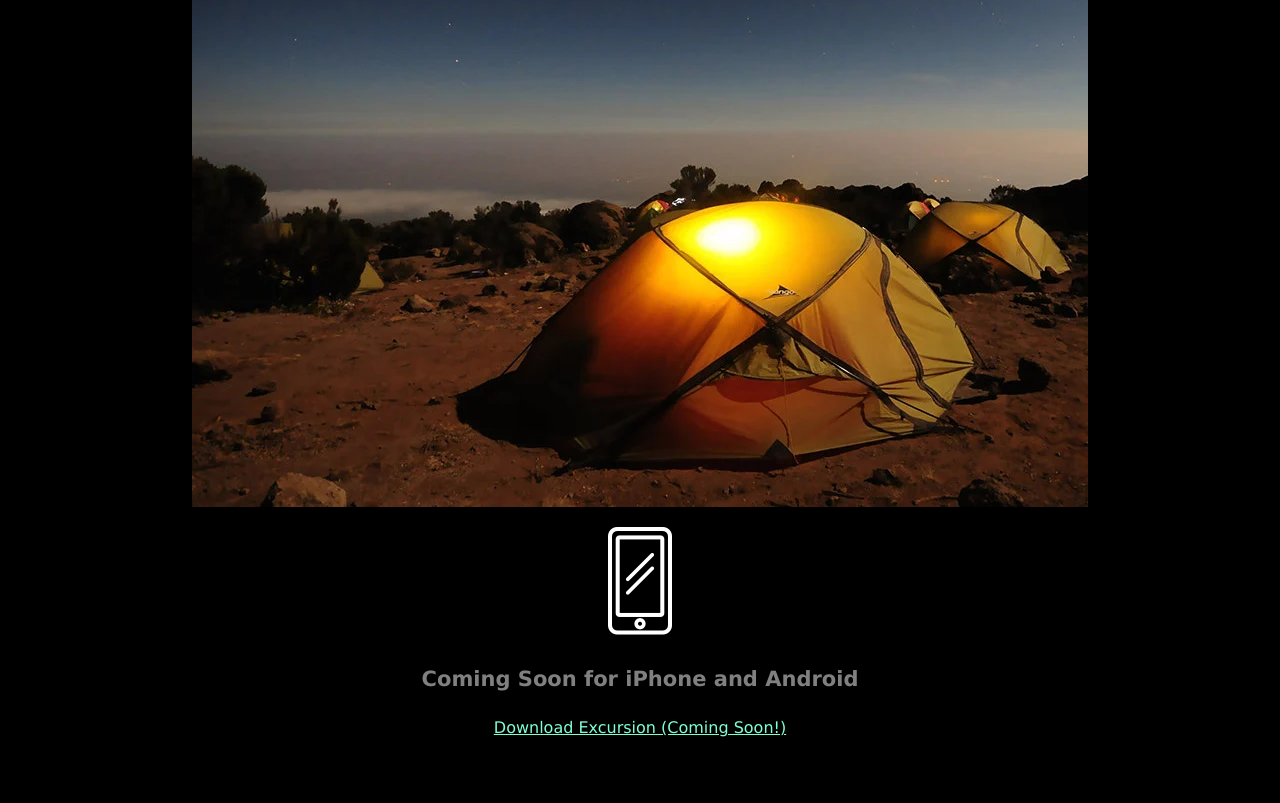
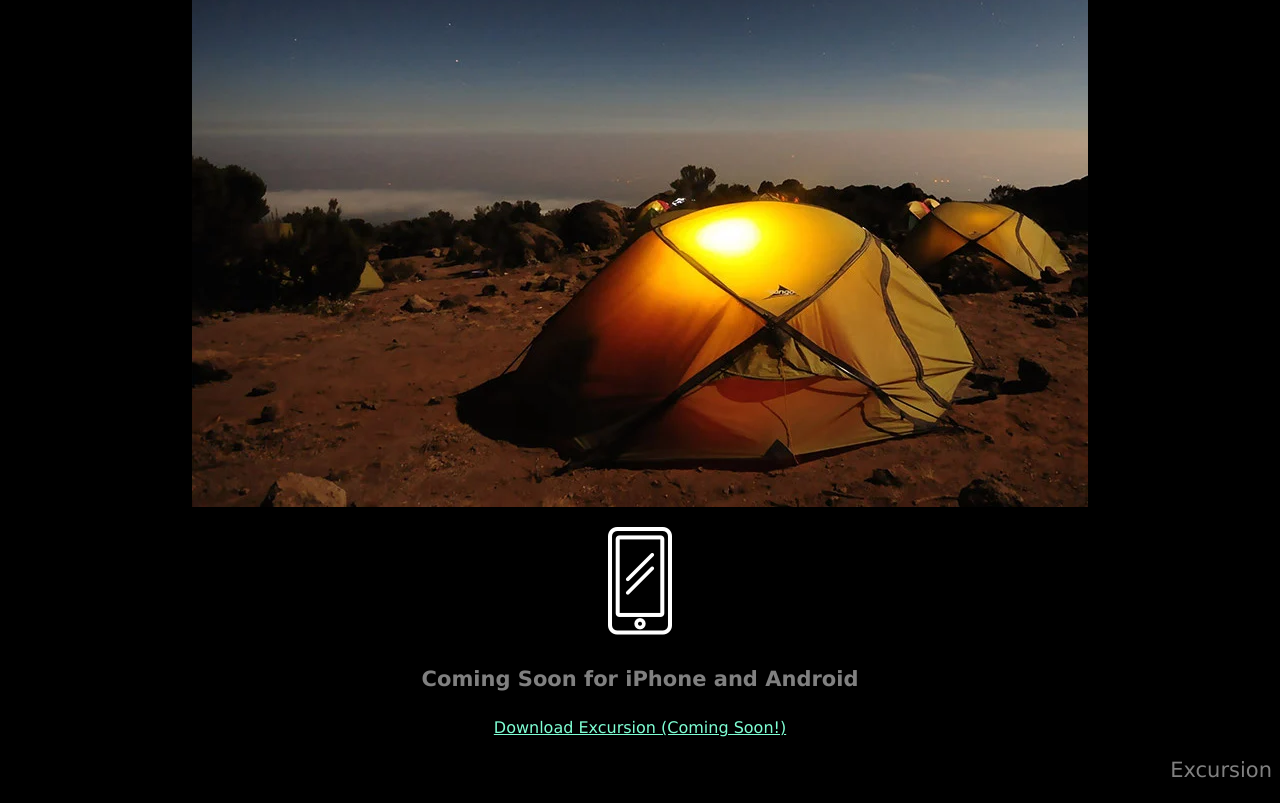
Before and after one commit to stmay530/excursion, a plain HTML site: page index.html in a window 1280 px wide. Shown: the part 505-1308 px from the top of the page. Before the commit the page ends 1258 px from the top, so only its background shows below. Drawn offline with Linux system fonts and the light colour scheme.

Commit message:
final add

```diff
--- a/index.html
+++ b/index.html
@@ -19,6 +19,8 @@
      <p><img src="resources/images/phone.webp"></p>
      <h4 class= "header--sub">Coming Soon for iPhone and Android</h4>
      <p><a class="link--cta" href="http://">Download Excursion (Coming Soon!)</a></p>
+     <p class="footer">Excursion</p>
+
 
 
  </body>
--- a/resources/css/style.css
+++ b/resources/css/style.css
@@ -30,3 +30,11 @@ body {
     font-size: 16px;
     color: aquamarine;
 }
+
+/* FOOTER */
+
+.footer {
+    font-size: 21px;
+    color: gray;
+    text-align: right;
+}
```
